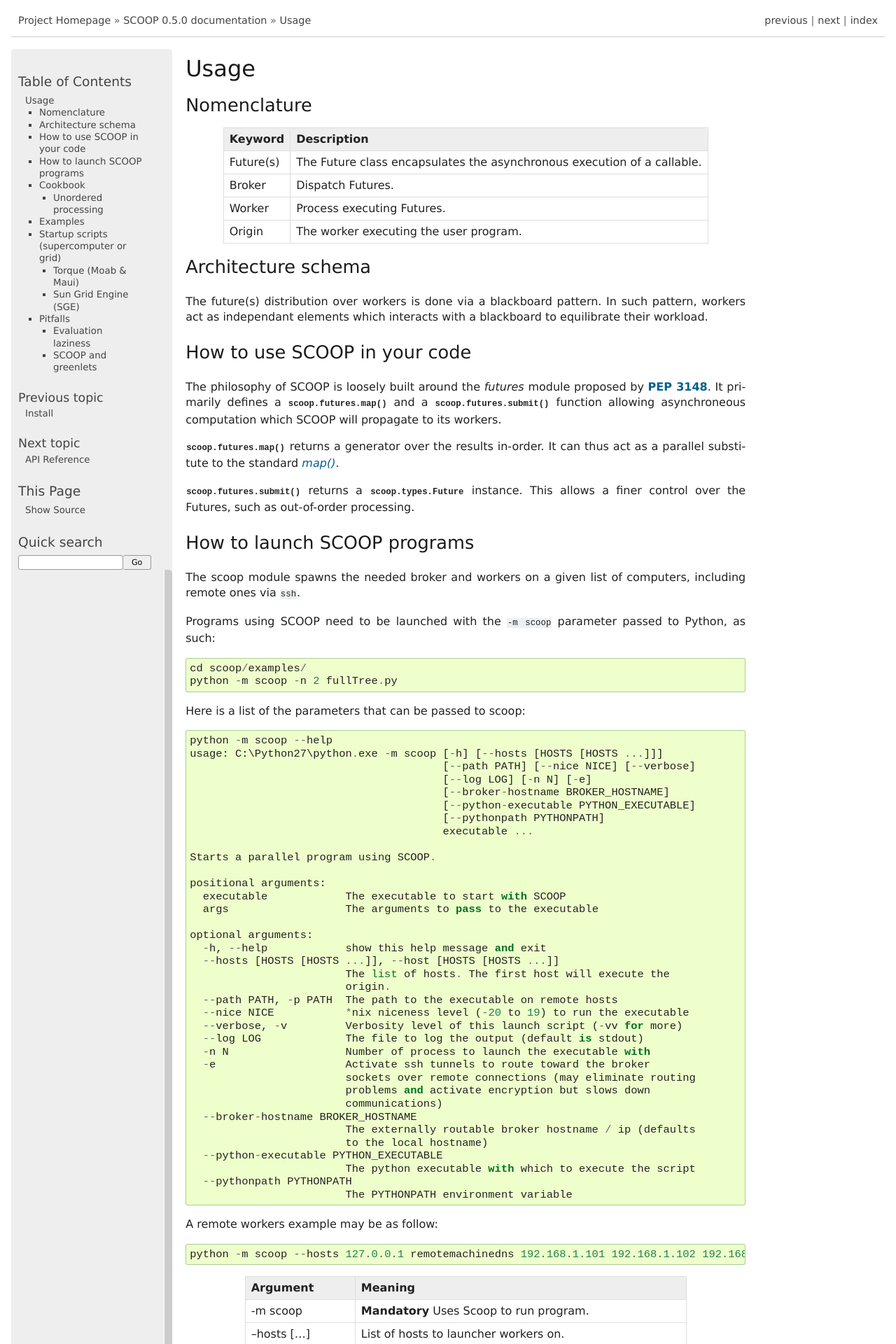
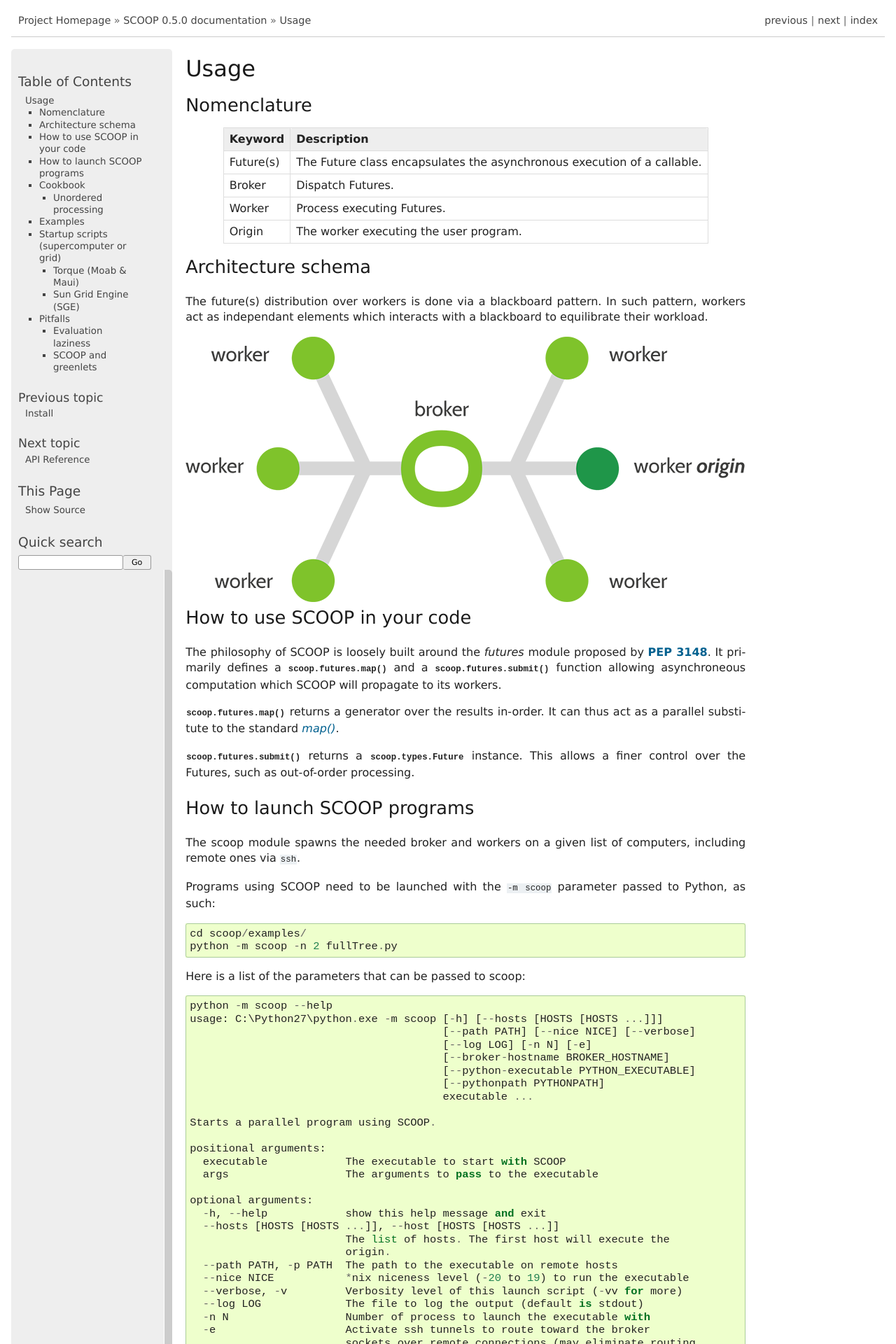
Before and after one commit to soravux/scoop, a Sphinx documentation site: the page built from doc/usage.rst, in a window 1280 px wide. Shown: the top 1920 px of the page at 70% size. Built offline with Sphinx 7.4.7, drawn with Linux system fonts in a browser that asks for light colours; formulas are drawn with MathJax 3.

Commit message:
Enhanced documentation

```diff
--- a/doc/usage.rst
+++ b/doc/usage.rst
@@ -22,7 +22,8 @@ The future(s) distribution over workers is done via a blackboard pattern. In
 such pattern, workers act as independant elements which interacts with a
 blackboard to equilibrate their workload.
 
-.. TODO: Add schema
+.. image:: images/architecture.png
+   :align: center
 
 .. note:
 
```
Also changed, not shown: doc/images/architecture.png (added), doc/images/logo.png (added).
